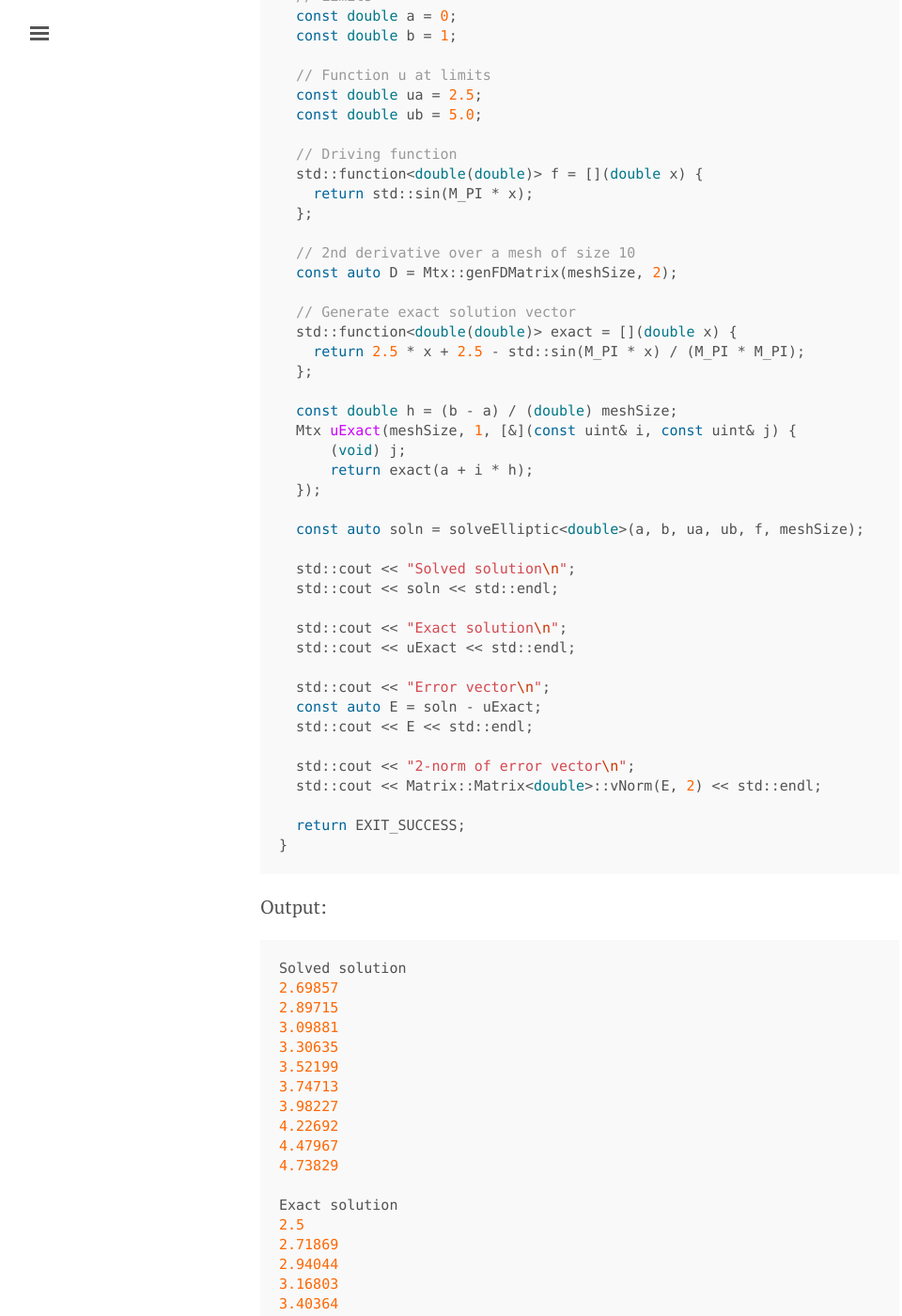
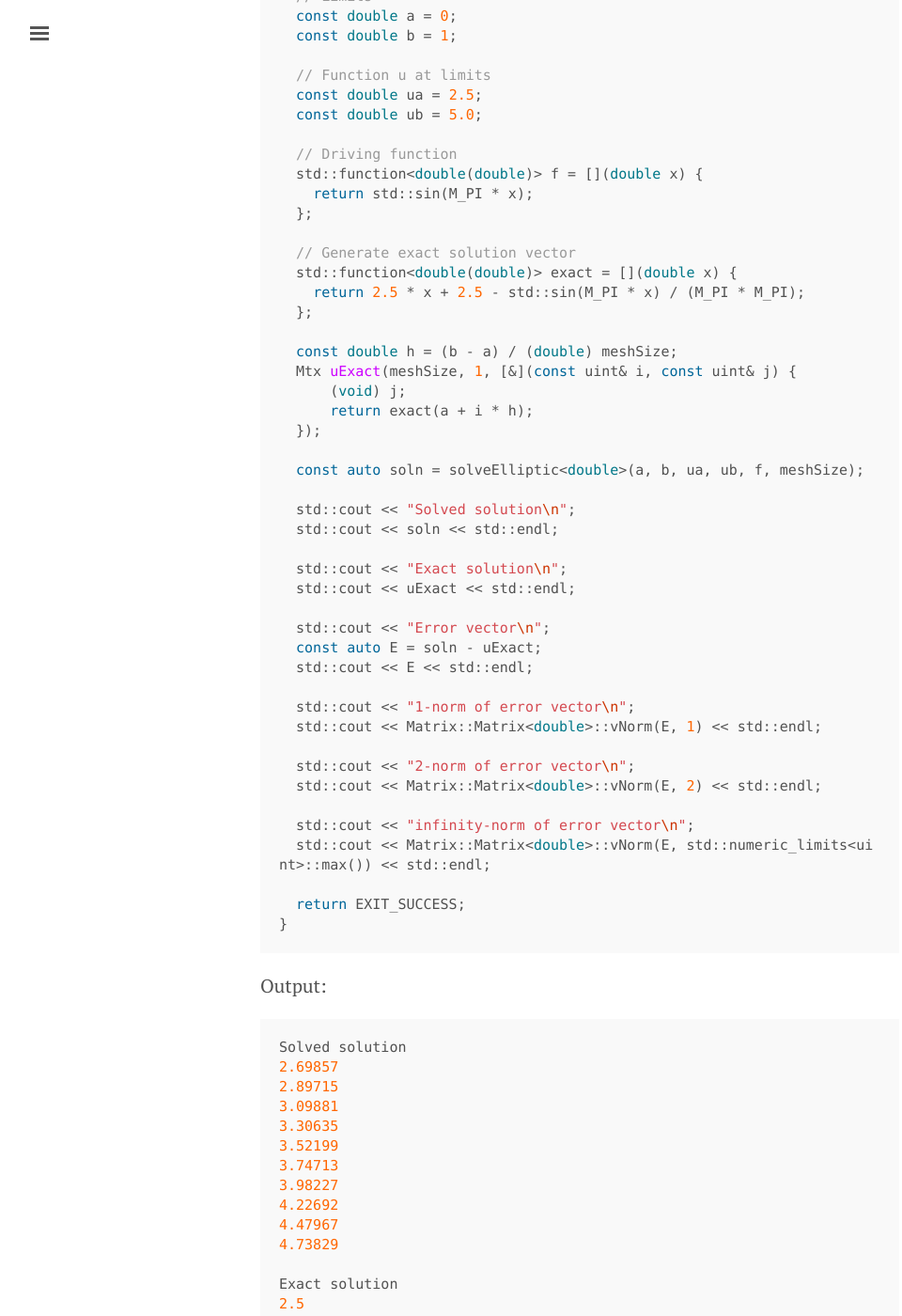
Before and after one commit to kylehovey/MATH_5620, a Jekyll site: the page built from thomas.md, in a window 1280 px wide and 1400 px high, scrolled down 1506 px. Shown: the whole window at 94% size, without its empty margins (3-963 px from the left). Built offline with Jekyll 4.4.1, drawn with Linux system fonts in a browser that asks for light colours; formulas are drawn with MathJax 3; some of the changed text lies outside the part shown.

Commit message:
Updated solution to Thomas algorithm.

```diff
--- a/thomas.md
+++ b/thomas.md
@@ -53,9 +53,6 @@
     return std::sin(M_PI * x);
   };
 
-  // 2nd derivative over a mesh of size 10
-  const auto D = Mtx::genFDMatrix(meshSize, 2);
-
   // Generate exact solution vector
   std::function<double(double)> exact = [](double x) {
     return 2.5 * x + 2.5 - std::sin(M_PI * x) / (M_PI * M_PI);
@@ -79,8 +76,14 @@
   const auto E = soln - uExact;
   std::cout << E << std::endl;
 
+  std::cout << "1-norm of error vector\n";
+  std::cout << Matrix::Matrix<double>::vNorm(E, 1) << std::endl;
+
   std::cout << "2-norm of error vector\n";
   std::cout << Matrix::Matrix<double>::vNorm(E, 2) << std::endl;
+
+  std::cout << "infinity-norm of error vector\n";
+  std::cout << Matrix::Matrix<double>::vNorm(E, std::numeric_limits<uint>::max()) << std::endl;
 
   return EXIT_SUCCESS;
 }
@@ -125,8 +128,12 @@
 0.0392225
 0.0195986
 
+1-norm of error vector
+1.08687
 2-norm of error vector
 0.388285
+infinity-norm of error vector
+0.198574
 {% endhighlight %}
 
 **Implementation/Code:**
```
Also changed, not shown: 1 other file.
